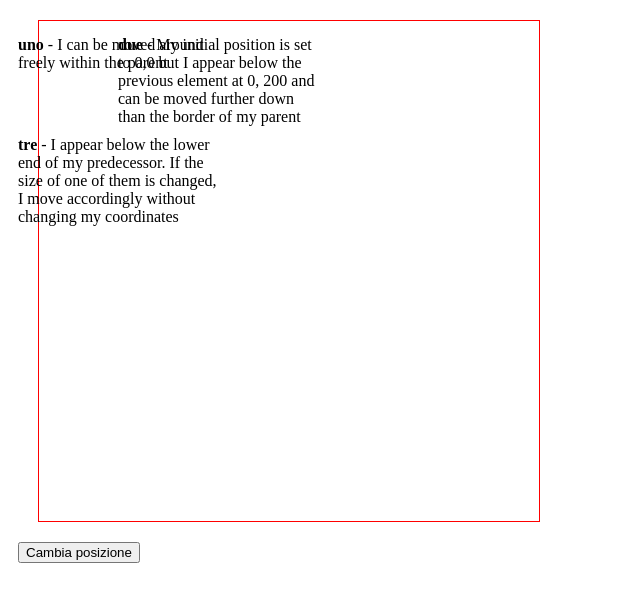
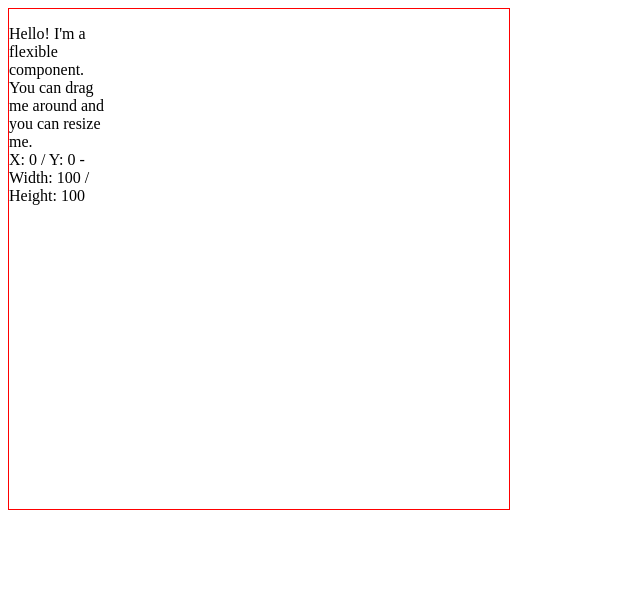
Before and after one commit to PUGE/deformation, a Vue app: page / in a window 1280 px wide. Shown: the top 602 px of the page, without its empty margins (0-640 px from the left). Built offline with nearby package versions, Linux system fonts and the light colour scheme; the HTML template or start-up script is replaced by a standard one.

Commit message:
清除多余？模块

```diff
--- a/src/App.vue
+++ b/src/App.vue
@@ -1,67 +1,38 @@
 <template>
-  <div id="app" style="height: 100%; width: 100%; position: relative; margin: 10px;">
-    <div style="height: 500px; width: 500px; margin: 20px; border: 1px solid red;">
-      <template v-for="element in elements">
-        <vue-draggable-resizable :resizable="true" :x="element.x" :y="element.y">
-          <p><b>{{ element.id }}</b> - {{ element.text }}</p>
-        </vue-draggable-resizable>
-      </template>
-    </div>
-    <button @click.stop="change">Cambia posizione</button>
+  <div style="height: 500px; width: 500px; border: 1px solid red; position: relative;">
+    <Deformation :w="100" :h="100" v-on:dragging="onDrag" v-on:resizing="onResize" :parent="true">
+      <p>Hello! I'm a flexible component. You can drag me around and you can resize me.<br>
+      X: {{ x }} / Y: {{ y }} - Width: {{ width }} / Height: {{ height }}</p>
+    </Deformation>
   </div>
 </template>
 
 <script>
-import VueDraggableResizable from './components/vue-draggable-resizable'
+import Deformation from './components/vue-draggable-resizable'
 
 export default {
-  name: 'app',
-  components: {
-    'vue-draggable-resizable': VueDraggableResizable
-  },
-  data () {
+  data: function () {
     return {
-      elements: [
-        {
-          id: 'uno',
-          text: 'I can be moved around freely within the parent',
-          x: 0,
-          y: 0
-        },
-        {
-          id: 'due',
-          text: 'My initial position is set to 0,0 but I appear below the previous element at 0, 200 and can be moved further down than the border of my parent',
-          x: 100,
-          y: 0
-        },
-        {
-          id: 'tre',
-          text: 'I appear below the lower end of my predecessor. If the size of one of them is changed, I move accordingly without changing my coordinates',
-          x: 0,
-          y: 100
-        }
-      ]
+      width: 0,
+      height: 0,
+      x: 0,
+      y: 0
     }
   },
+  components: {
+    Deformation
+  },
   methods: {
-    change () {
-      this.x = Math.floor(Math.random() * (200 + 1)) + 0
-      this.y = Math.floor(Math.random() * (200 + 1)) + 0
+    onResize: function (x, y, width, height) {
+      this.x = x
+      this.y = y
+      this.width = width
+      this.height = height
+    },
+    onDrag: function (x, y) {
+      this.x = x
+      this.y = y
     }
   }
 }
 </script>
-
-<style>
-  .active:after {
-    content:"";
-    display: block;
-    width: 100%;
-    height: 100%;
-    position: absolute;
-    top: 0;
-    left: 0;
-    box-sizing: border-box;
-    border: 1px dashed;
-  }
-</style>
--- a/src/components/vue-draggable-resizable.vue
+++ b/src/components/vue-draggable-resizable.vue
@@ -1,5 +1,5 @@
 <template>
-  <div class="vdr" :class="{ draggable: draggable, resizable: resizable, active: active }" @mousedown.stop.self="elmDown" @dblclick.stop="fillParent" :style="style">
+  <div class="vdr" :class="{ draggable: draggable, resizable: resizable, active: active }" @mousedown.stop="elmDown" @dblclick.stop="fillParent" :style="style">
     <template v-if="resizable">
       <div
         class="handle"
@@ -124,24 +124,16 @@ export default {
     document.documentElement.addEventListener('mousemove', this.handleMove, true)
     document.documentElement.addEventListener('mousedown', this.deselect, true)
     document.documentElement.addEventListener('mouseup', this.handleUp, true)
-
     if (this.minw > this.w) this.width = this.minw
-
     if (this.minh > this.h) this.height = this.minh
-
     if (this.parent) {
       const parentW = parseInt(this.$el.parentNode.clientWidth, 10)
       const parentH = parseInt(this.$el.parentNode.clientHeight, 10)
-
       this.parentW = parentW
       this.parentH = parentH
-
       if (this.w > this.parentW) this.width = parentW
-
       if (this.h > this.parentH) this.height = parentH
-
       if ((this.x + this.w) > this.parentW) this.width = parentW - this.x
-
       if ((this.y + this.h) > this.parentH) this.height = parentH - this.y
     }
 
--- a/src/main.js
+++ b/src/main.js
@@ -2,8 +2,7 @@
 // (runtime-only or standalone) has been set in webpack.base.conf with an alias.
 import Vue from 'vue'
 import App from './App'
-
-Vue.config.productionTip = false
+import deformation from './components/vue-draggable-resizable'
 
 /* eslint-disable no-new */
 new Vue({
```
Also changed, not shown: package.json (+24 -39 lines), 10 other files (tests, documents, lock files or other folders).
